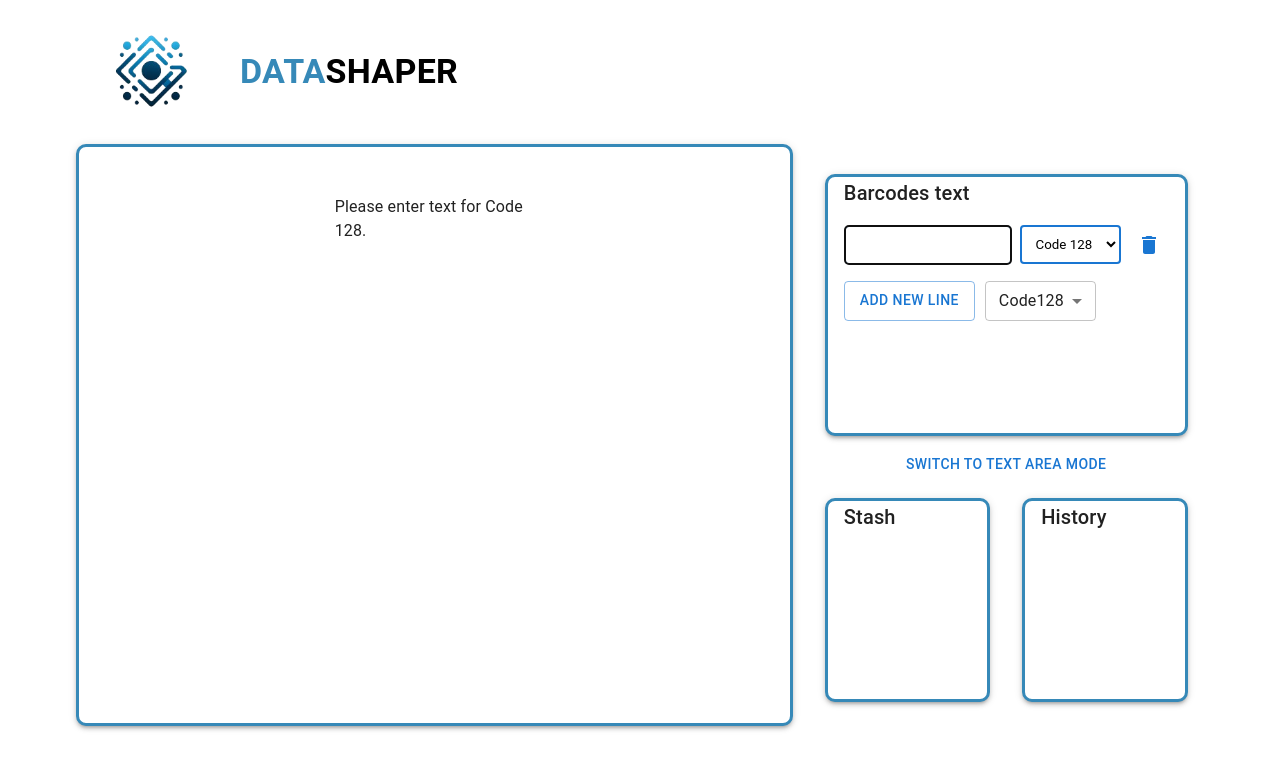
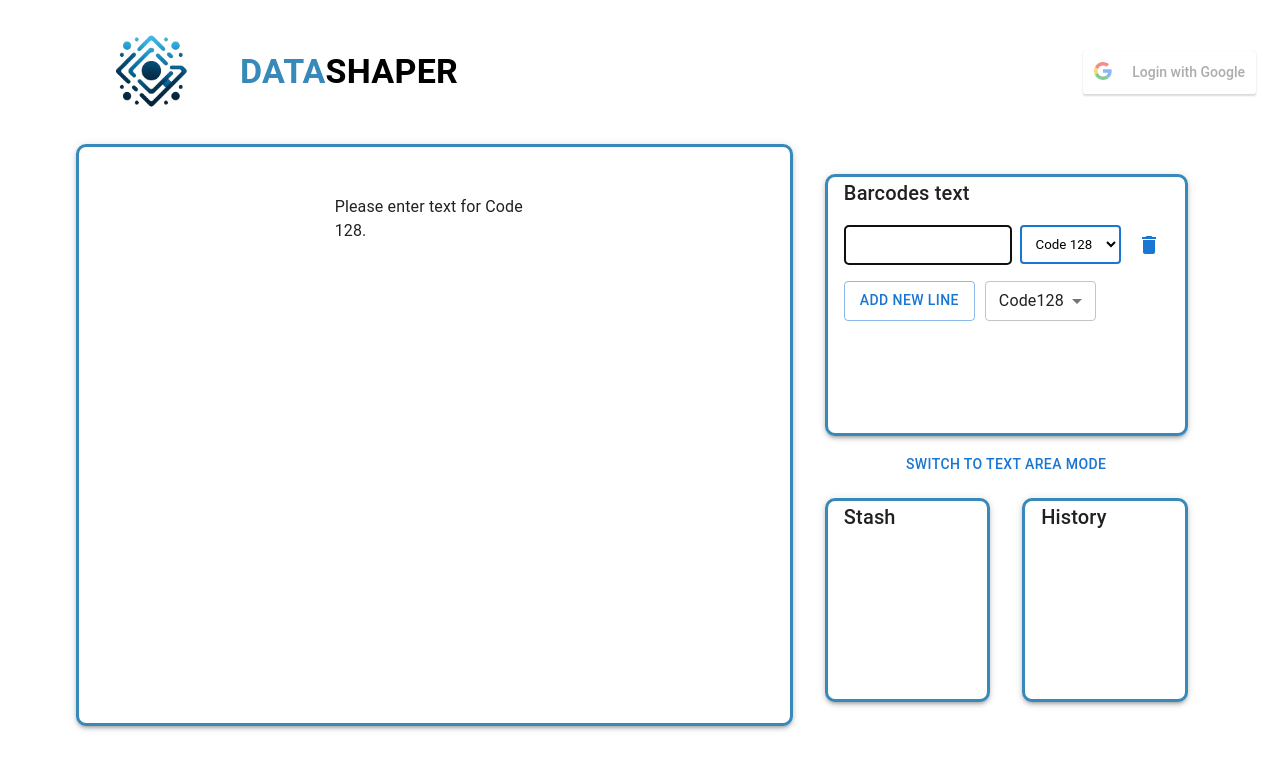
Before and after one commit to abenfraj/abenfraj.github.io, a React (Create React App) app: page / in a window 1280 px wide. Shown: the top 770 px of the page. Built offline with nearby package versions, Linux system fonts and the light colour scheme.

Commit message:
google login

```diff
--- a/package.json
+++ b/package.json
@@ -15,6 +15,7 @@
     "qrcode.react": "^3.1.0",
     "react": "^18.2.0",
     "react-dom": "^18.2.0",
+    "react-google-login": "^5.2.2",
     "react-router-dom": "^6.22.3",
     "react-scripts": "5.0.1",
     "web-vitals": "^2.1.4"
--- /dev/null
+++ b/src/components/login/Login.js
@@ -0,0 +1,29 @@
+import React from "react";
+import { GoogleLogin } from "react-google-login";
+
+const googleClientId = process.env.REACT_APP_GOOGLE_CLIENT_ID;
+console.log(googleClientId);
+
+function Login() {
+  const onSuccess = (res) => {
+    console.log("Login Success: currentUser:", res.profileObj);
+    // Process the successful login here, e.g., access token, user details
+  };
+
+  const onFailure = (res) => {
+    console.log("Login failed: res:", res);
+    // Handle login failure
+  };
+
+  return (
+    <GoogleLogin
+      clientId={googleClientId}
+      buttonText="Login with Google"
+      onSuccess={onSuccess}
+      onFailure={onFailure}
+      cookiePolicy={"single_host_origin"}
+    />
+  );
+}
+
+export default Login;
--- a/src/components/navbar/Navbar.js
+++ b/src/components/navbar/Navbar.js
@@ -1,8 +1,8 @@
 import React, { useEffect, useState } from "react";
-import { Link } from "react-router-dom";
-import { AppBar, Box, Button, Toolbar } from "@mui/material";
+import { AppBar, Box, Toolbar } from "@mui/material";
 import Logo from "../../assets/logo.png";
 import Typography from "@mui/material/Typography";
+import Login from "../login/Login";
 
 const Navbar = () => {
   const [isScrolled, setIsScrolled] = useState(false);
@@ -59,9 +59,7 @@ const Navbar = () => {
           )}
         </Box>
         <Box sx={{ display: "flex", alignItems: "center" }}>
-          {/* <Button sx={{ color: "black", mr: 5 }} component={Link} to="/">
-            Home
-          </Button> */}
+          <Login></Login>
         </Box>
       </Toolbar>
     </AppBar>
```
Also changed, not shown: 2 other files (tests, documents, lock files or other folders).
